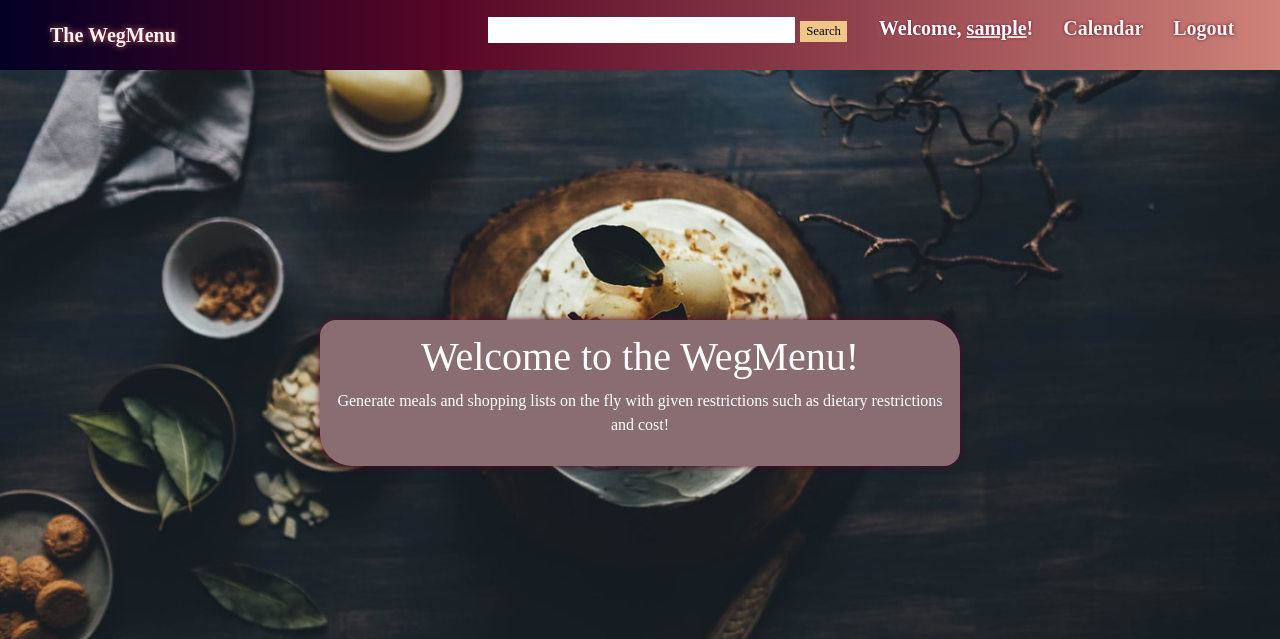
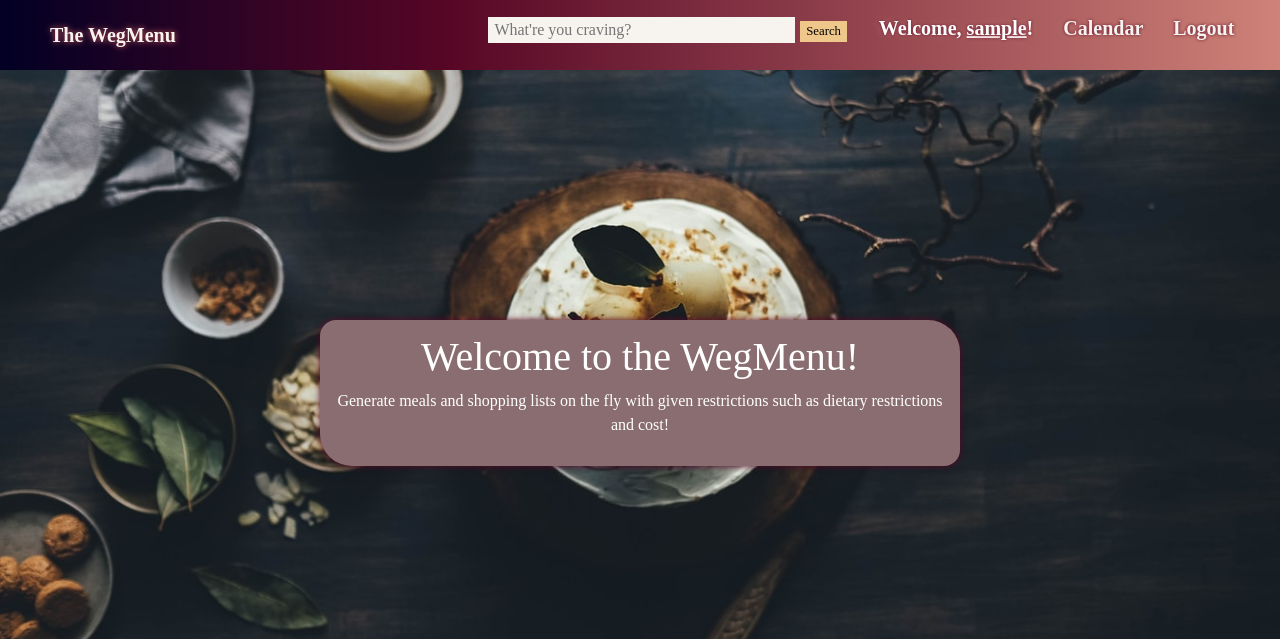
Before and after one commit to jzaia18/TheWegMenu, a Flask app: page / in a window 1280 px wide. Shown: the top 639 px of the page. Run offline with Flask 2, Linux system fonts and the light colour scheme; the visitor is signed in with stand-in values (Sample User, id 1); parts of the project's set-up code (start-up, migrations or seed data) failed here and were passed over; some libraries are stand-ins or nearby versions.

Commit message:
Small frontend changes

```diff
--- a/thewegmenu/static/css/base.css
+++ b/thewegmenu/static/css/base.css
@@ -248,6 +248,7 @@ div {
     width: 24vw;
     display: inline-block;
     border: none;
+    background-color: #F7F4EF;
 }
 
 .search button {
--- a/thewegmenu/templates/base.html
+++ b/thewegmenu/templates/base.html
@@ -23,7 +23,7 @@
       <div class="collapse navbar-collapse" id="navbarNav">
 	{% if 'user' in session %}
 	  <form method="POST" class="search" action="/search">
-	    <input required name="query" class="search-bar" type="text"></input>
+	    <input required placeholder="What're you craving?" name="query" class="search-bar" type="text"></input>
 	    <button type="submit">Search</button>
 	  </form>
 	  <ul class="navbar-links">
```
